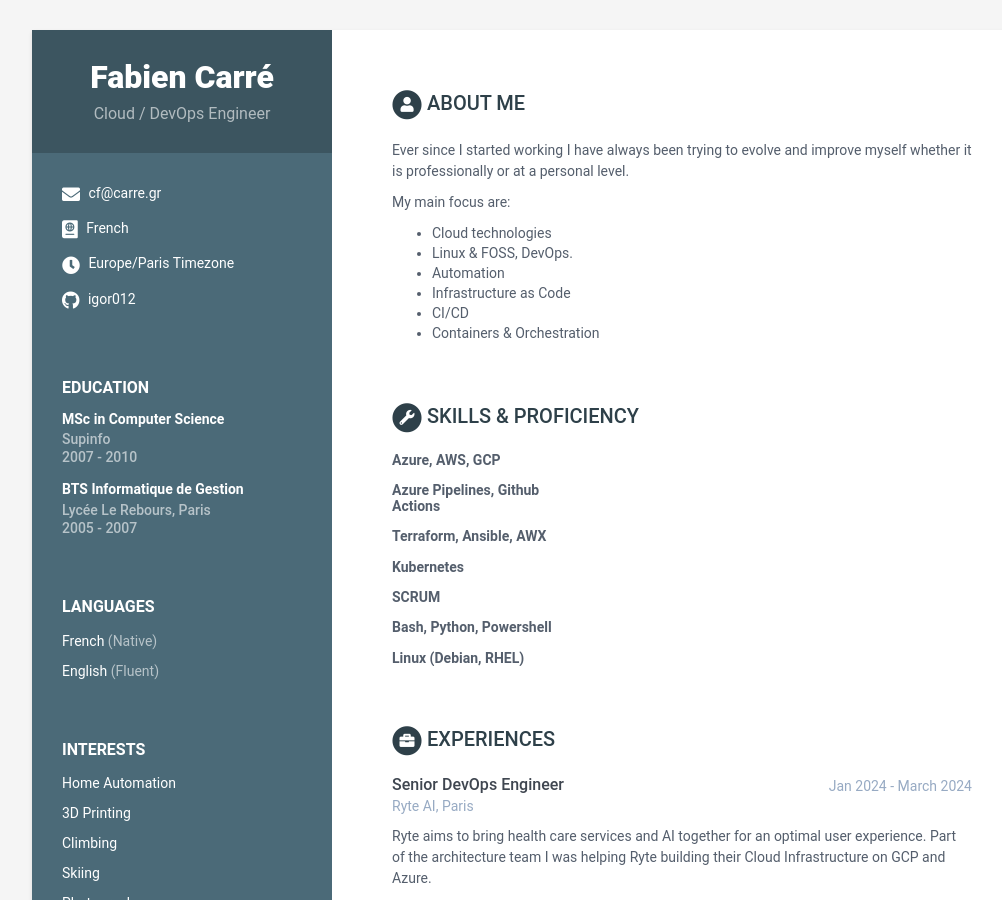
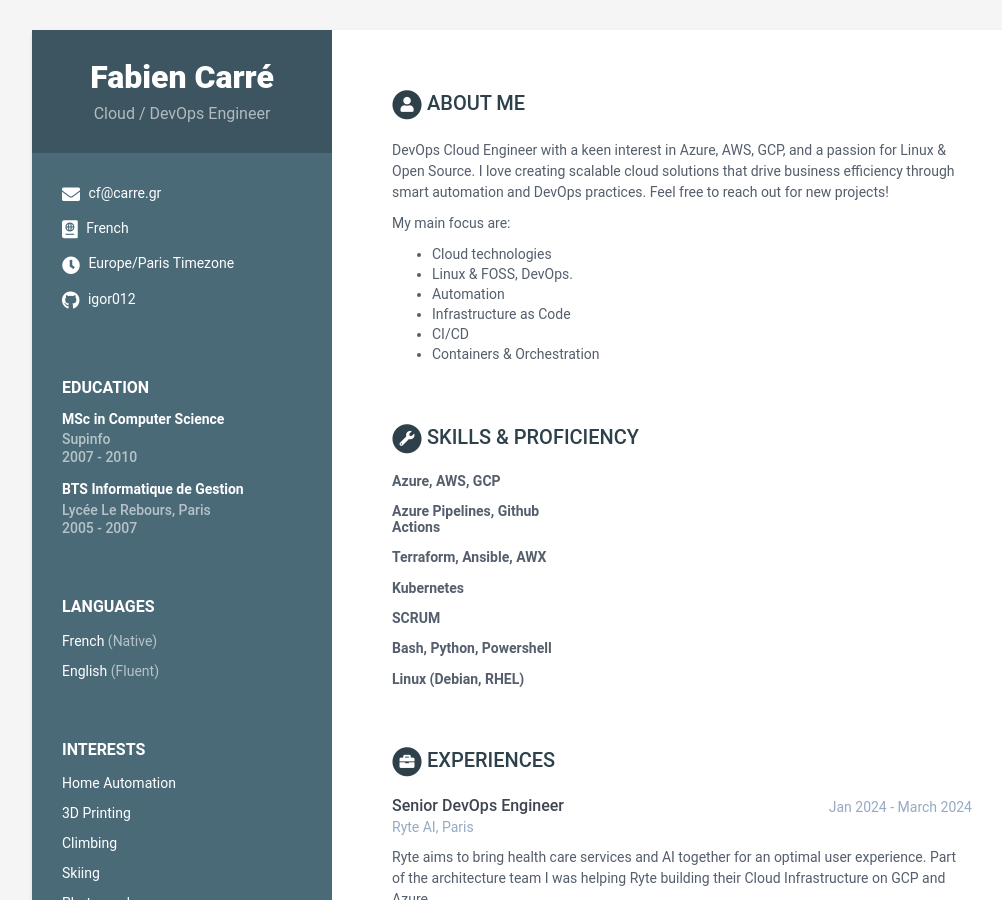
Before and after one commit to igor012/cv-jekyll, a Jekyll site: the page built from index.html, in a window 1280 px wide and 900 px high. Shown: the whole window, without its empty margins (108-1110 px from the left). Built offline with Jekyll 4.4.1, drawn with Linux system fonts in a browser that asks for light colours.

Commit message:
Update summary

```diff
--- a/_data/data.yml
+++ b/_data/data.yml
@@ -57,7 +57,8 @@ sidebar:
 career-profile:
     title: About me
     summary: |
-      Ever since I started working I have always been trying to evolve and improve myself whether it is professionally or at a personal level.
+      DevOps Cloud Engineer with a keen interest in Azure, AWS, GCP, and a passion for Linux & Open Source. I love creating scalable cloud solutions that drive business efficiency through smart automation and DevOps practices.
+      Feel free to reach out for new projects!
 
       My main focus are:
         - Cloud technologies
```
